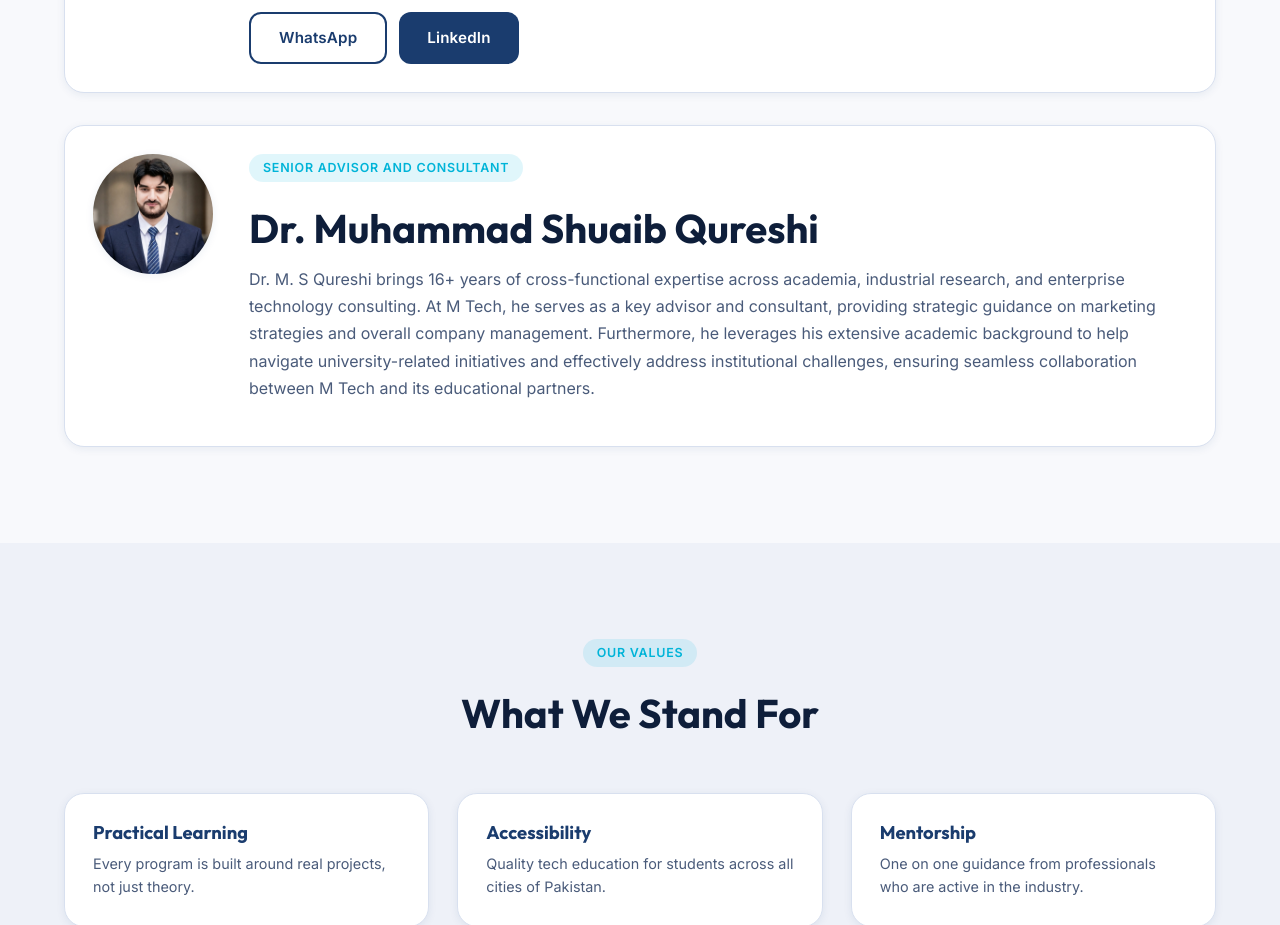
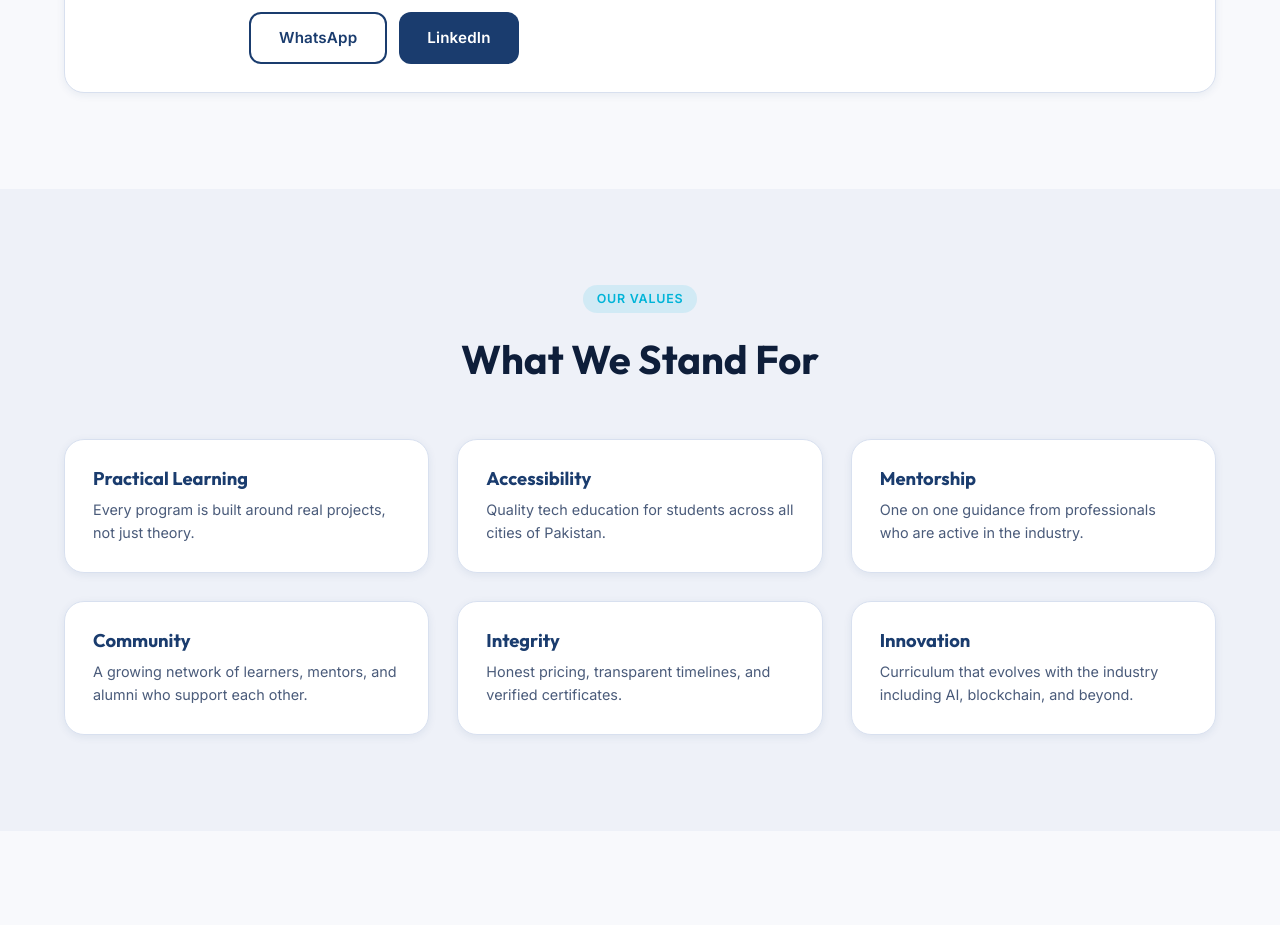
Before and after one commit to aenvsgdsn/m-tech, a React (Vite) app in the folder frontend/: page /about in a window 1280 px wide. Shown: the part 940-1865 px from the top of the page. Built offline with nearby package versions, Linux system fonts and the light colour scheme.

Commit message:
Remove Dr. Qureshi card from About page

```diff
--- a/frontend/src/pages/About.jsx
+++ b/frontend/src/pages/About.jsx
@@ -54,17 +54,6 @@ export default function About() {
                   LinkedIn
                 </a>
               </div>
-            </div>
-          </div>
-
-          <div className="founder-card card" style={{ marginTop: '2rem' }}>
-            <img src="/assets/dr_qureshi.png" alt="Dr. Muhammad Shuaib Qureshi" className="founder-avatar" />
-            <div className="founder-info">
-              <div className="badge">Senior advisor and consultant</div>
-              <h2>Dr. Muhammad Shuaib Qureshi</h2>
-              <p>
-                Dr. M. S Qureshi brings 16+ years of cross-functional expertise across academia, industrial research, and enterprise technology consulting. At M Tech, he serves as a key advisor and consultant, providing strategic guidance on marketing strategies and overall company management. Furthermore, he leverages his extensive academic background to help navigate university-related initiatives and effectively address institutional challenges, ensuring seamless collaboration between M Tech and its educational partners.
-              </p>
             </div>
           </div>
         </div>
```
